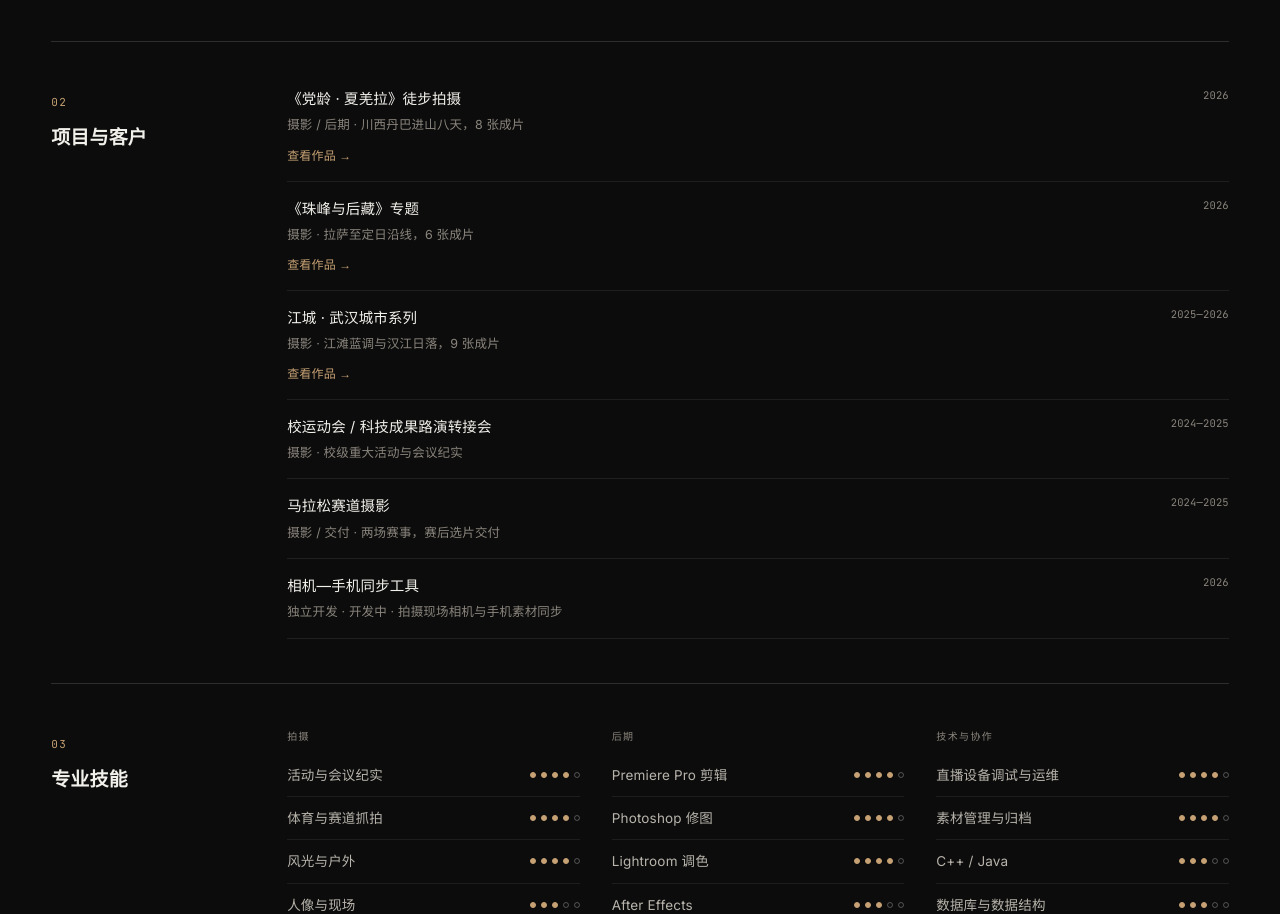
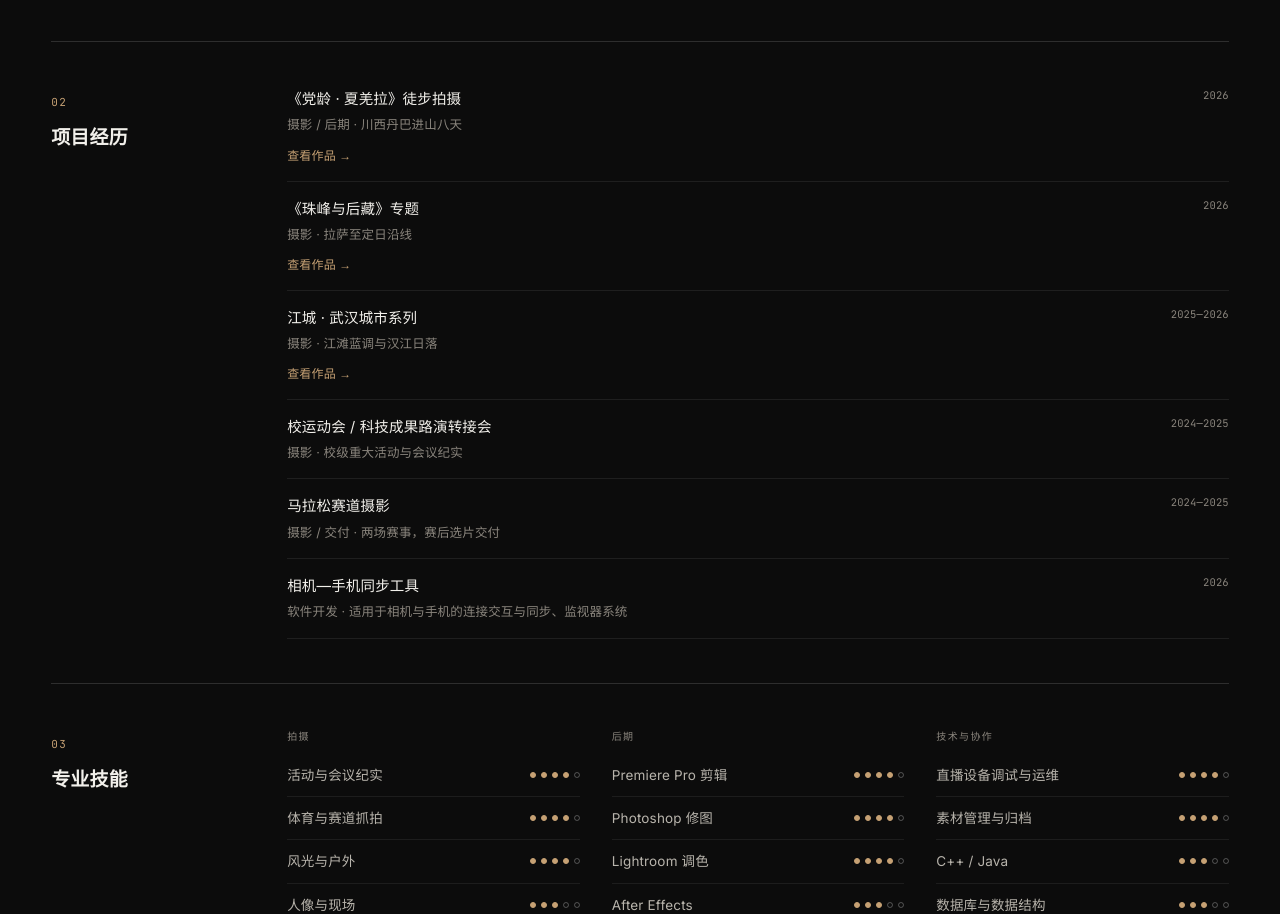
Before and after one commit to 2wsxc/luyu-portfolio, a plain HTML site: page index.html in a window 1280 px wide. Shown: the part 1597-2511 px from the top of the page. Drawn offline with Linux system fonts and the light colour scheme.

Commit message:
content: 项目经历改名并精简项目说明
首页栏目改为项目经历；去掉成片数量；同步工具项目补充软件开发方向说明。

```diff
--- a/data/resume.js
+++ b/data/resume.js
@@ -54,12 +54,12 @@
       }
     ],
     projects: [
-      { name: "《党龄 · 夏羌拉》徒步拍摄", role: "摄影 / 后期", year: "2026", note: "川西丹巴进山八天，8 张成片", workId: "w-507" },
-      { name: "《珠峰与后藏》专题", role: "摄影", year: "2026", note: "拉萨至定日沿线，6 张成片", workId: "w-512" },
-      { name: "江城 · 武汉城市系列", role: "摄影", year: "2025—2026", note: "江滩蓝调与汉江日落，9 张成片", workId: "w-521" },
+      { name: "《党龄 · 夏羌拉》徒步拍摄", role: "摄影 / 后期", year: "2026", note: "川西丹巴进山八天", workId: "w-507" },
+      { name: "《珠峰与后藏》专题", role: "摄影", year: "2026", note: "拉萨至定日沿线", workId: "w-512" },
+      { name: "江城 · 武汉城市系列", role: "摄影", year: "2025—2026", note: "江滩蓝调与汉江日落", workId: "w-521" },
       { name: "校运动会 / 科技成果路演转接会", role: "摄影", year: "2024—2025", note: "校级重大活动与会议纪实", workId: "" },
       { name: "马拉松赛道摄影", role: "摄影 / 交付", year: "2024—2025", note: "两场赛事，赛后选片交付" },
-      { name: "相机—手机同步工具", role: "独立开发", year: "2026", note: "开发中 · 拍摄现场相机与手机素材同步" }
+      { name: "相机—手机同步工具", role: "软件开发", year: "2026", note: "适用于相机与手机的连接交互与同步、监视器系统" }
     ],
     skills: [
       {
--- a/index.html
+++ b/index.html
@@ -109,7 +109,7 @@
     <section class="resume-block" aria-labelledby="hProj">
       <div class="resume-block__label">
         <span class="label">02</span>
-        <h2 class="resume-block__title" id="hProj">项目与客户</h2>
+        <h2 class="resume-block__title" id="hProj">项目经历</h2>
       </div>
       <div id="projectList"></div>
     </section>
```
